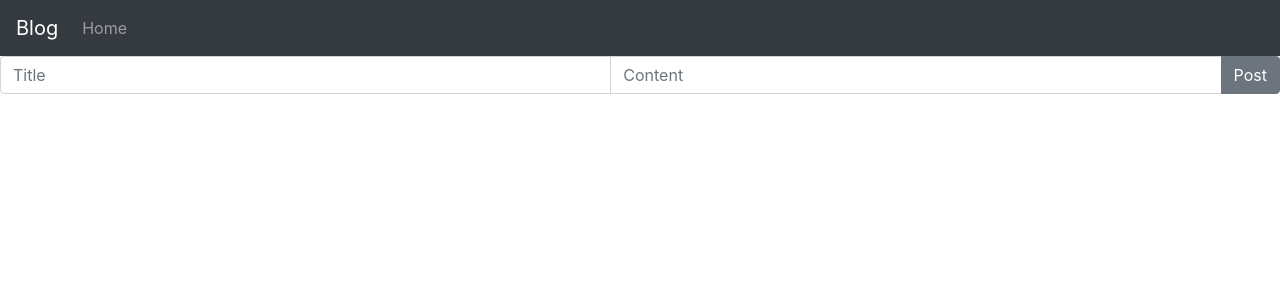
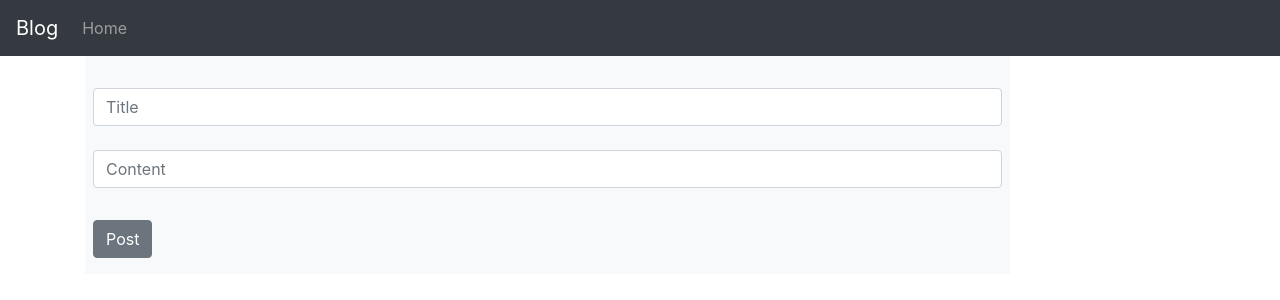
Before and after one commit to phillipjhl/Musketeer, a React app: page /blog/input in a window 1280 px wide. Shown: the top 300 px of the page. Built offline with nearby package versions, Linux system fonts and the light colour scheme.

Commit message:
added styles

```diff
--- a/client/src/components/BlogInput.jsx
+++ b/client/src/components/BlogInput.jsx
@@ -50,11 +50,12 @@ class BlogInput extends Component {
 
     render() {
         return (
-            <form className="form-group" onSubmit={this.handlePost} >
-                <div className="input-group">
+            <div className="container">
+                <form className="form-group col-md-10 bg-light p-2" onSubmit={this.handlePost} >
+
                     <input
                         type="text"
-                        className="form-control"
+                        className="form-control my-4"
                         id="blog-title"
                         name="title"
                         value={this.state.title}
@@ -63,18 +64,17 @@ class BlogInput extends Component {
                     />
                     <input
                         type="text-area"
-                        className="form-control"
+                        className="form-control my-4"
                         id="blog-content"
                         name="content"
                         value={this.state.content}
                         onChange={this.handleChange}
                         placeholder="Content"
                     />
-                    <div className="input-group-append">
-                        <button type="button" onClick={this.handlePost} className="btn btn-secondary" >Post</button>
-                    </div>
-                </div>
-            </form>
+                    <button type="button" onClick={this.handlePost} className="btn btn-secondary my-2" >Post</button>
+
+                </form>
+            </div>
         );
     }
 }
```
